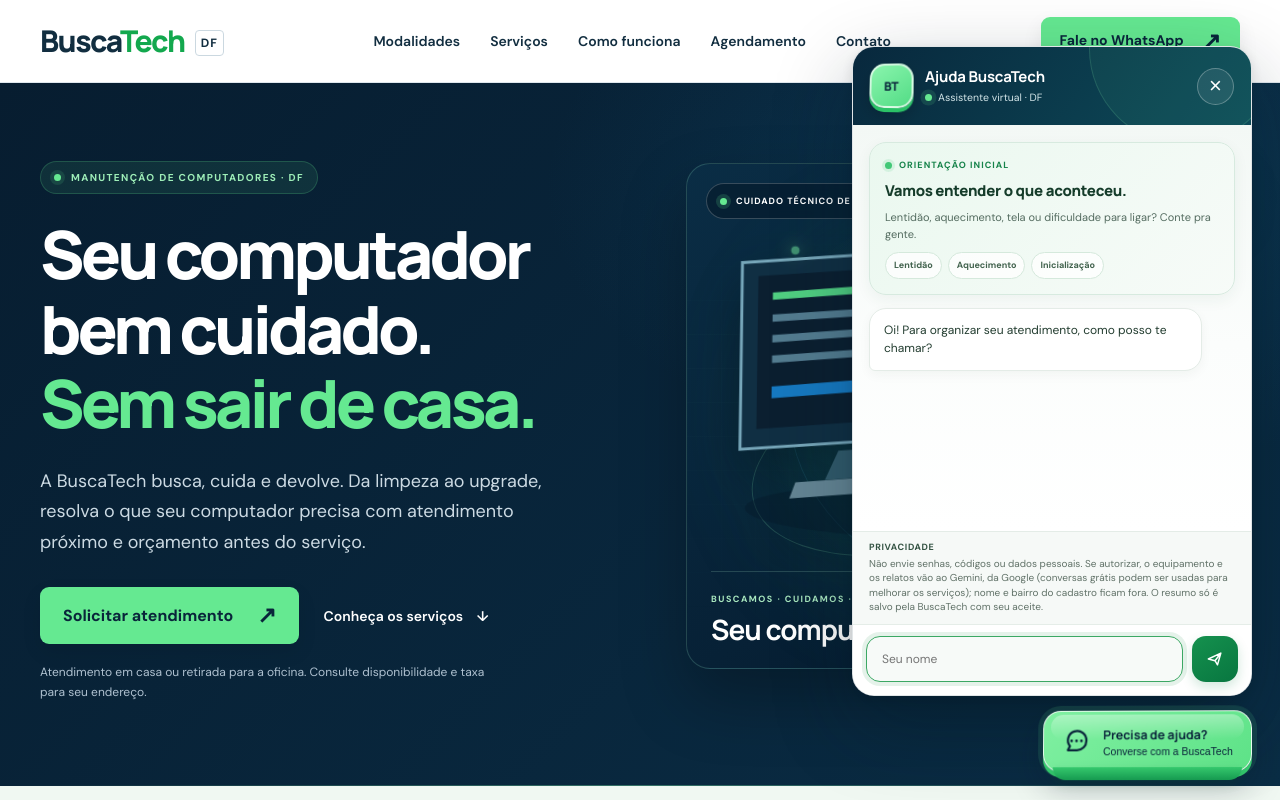
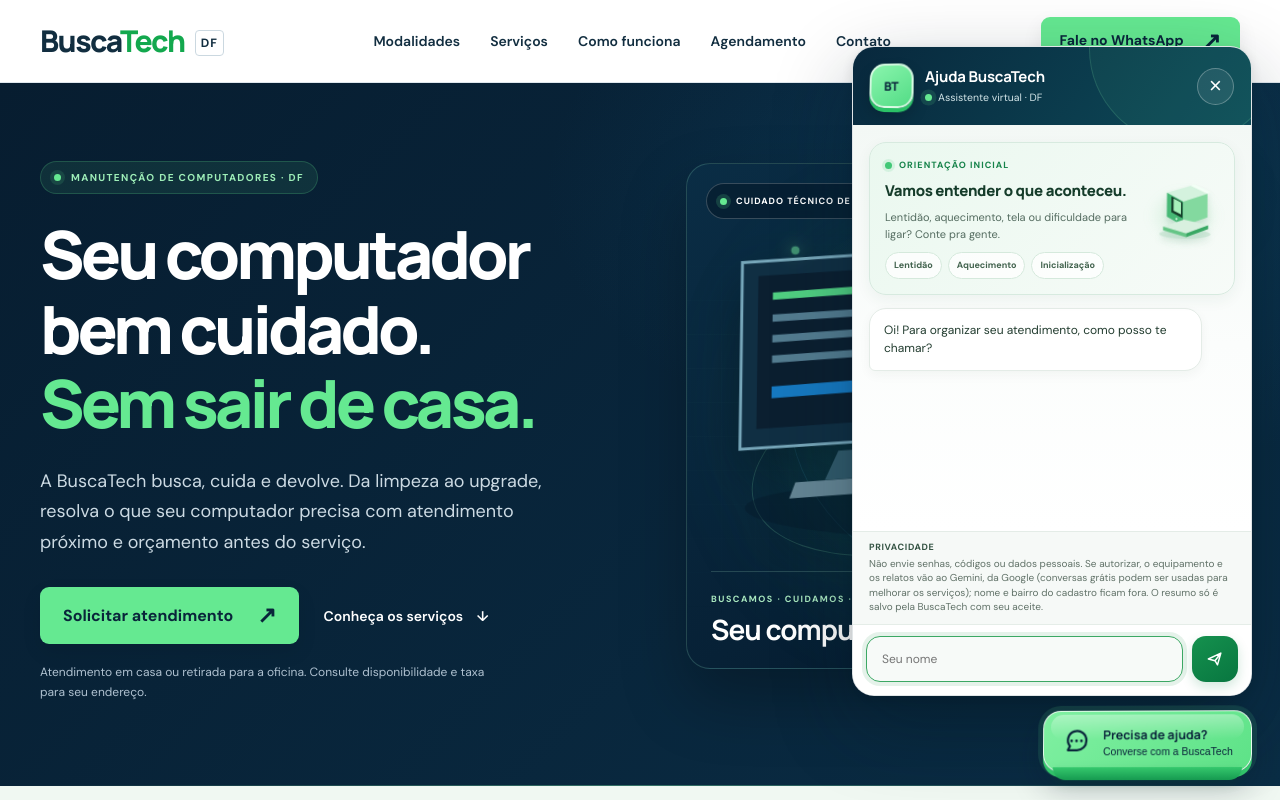
Before and after one commit to VictorRMRibeiro/SiteBuscaTech, a plain HTML site: page index.html in a window 1280 px wide. Both pictures are taken after a click on the button "Abrir conversa de ajuda da BuscaTech". Shown: the top 800 px of the page. Drawn offline with Linux system fonts and the light colour scheme.

Commit message:
Adiciona ilustração 3D ao chat

```diff
--- a/index.html
+++ b/index.html
@@ -7,7 +7,7 @@
   <meta name="theme-color" content="#071d30">
   <meta property="og:type" content="website"><meta property="og:locale" content="pt_BR"><meta property="og:title" content="BuscaTech — Atendimento em casa ou com retirada no DF"><meta property="og:description" content="Manutenção de computadores em residência ou na oficina, com retirada e devolução agendadas no DF.">
   <link rel="preconnect" href="https://fonts.googleapis.com"><link rel="preconnect" href="https://fonts.gstatic.com" crossorigin><link rel="preconnect" href="https://images.unsplash.com" crossorigin>
-  <link rel="icon" href="favicon.svg" type="image/svg+xml"><link rel="stylesheet" href="styles.css?v=20261118-chatbot-3d">
+  <link rel="icon" href="favicon.svg" type="image/svg+xml"><link rel="stylesheet" href="styles.css?v=20261118-chatbot-3d-card">
 </head>
 <body>
 <a class="skip" href="#principal">Ir para o conteúdo</a>
@@ -474,6 +474,10 @@
     const label = document.createElement('span');
     label.className = 'help-chat-welcome-label';
     label.textContent = 'ORIENTAÇÃO INICIAL';
+    const visual = document.createElement('span');
+    visual.className = 'help-chat-3d-visual';
+    visual.setAttribute('aria-hidden', 'true');
+    visual.innerHTML = '<svg viewBox="0 0 100 84" focusable="false"><ellipse cx="51" cy="73" rx="34" ry="6" fill="#b9ddc7" opacity=".55"/><path d="M27 18 59 9l22 11-32 10z" fill="#d4f2de"/><path d="m49 30 32-10v31L49 62z" fill="#83d99f"/><path d="m27 18 22 12v32L27 50z" fill="#46b875"/><path d="m33 23 15 8v21l-15-8z" fill="#163e2b"/><path d="m36 26 10 5v16l-10-5z" fill="#a6f1ba"/><path d="m22 63 28-9 32 7-29 11z" fill="#d8f0df"/><path d="m22 63 31 9v5l-31-9z" fill="#65c586"/><path d="m53 72 29-11v5l-29 11z" fill="#39a864"/><path d="m59 9 4-2 22 11-4 2z" fill="#f3fff6" opacity=".9"/><circle cx="40" cy="53" r="1.5" fill="#d1f7dc"/></svg>';
     const heading = document.createElement('strong');
     heading.textContent = 'Vamos entender o que aconteceu.';
     const description = document.createElement('p');
@@ -485,7 +489,7 @@
       chip.textContent = topic;
       topics.append(chip);
     });
-    card.append(label, heading, description, topics);
+    card.append(label, visual, heading, description, topics);
     log.append(card);
   }
 
--- a/styles.css
+++ b/styles.css
@@ -327,3 +327,12 @@ footer{border-top:1px solid #e8eeeb}
 }
 @media(hover:none) and (pointer:coarse){.help-chat-launcher:hover,.help-chat-choices button:hover{transform:none}}
 @media(prefers-reduced-motion:reduce){.help-chat-avatar,.help-chat-launcher,.help-chat-choices button,.help-chat-launcher:hover,.help-chat-choices button:hover{transform:none;transition:none}}
+
+/* Mini computador em perspectiva no cartão inicial do chat. */
+.help-chat-welcome{position:relative;min-height:142px;padding-right:96px;overflow:hidden}
+.help-chat-3d-visual{position:absolute;z-index:0;top:36px;right:12px;display:grid;width:76px;height:68px;place-items:center;perspective:380px;pointer-events:none}
+.help-chat-3d-visual::before{position:absolute;inset:8px 1px 2px;border-radius:50%;background:radial-gradient(ellipse,rgba(80,190,117,.22),rgba(80,190,117,0) 70%);content:"";filter:blur(4px)}
+.help-chat-3d-visual svg{position:relative;width:100%;height:100%;overflow:visible;filter:drop-shadow(0 5px 3px rgba(25,106,59,.13));transform:rotateY(-13deg) rotateX(4deg);transform-style:preserve-3d;animation:help-chat-computer-float 4s ease-in-out infinite}
+@keyframes help-chat-computer-float{0%,100%{transform:translateY(1px) rotateY(-13deg) rotateX(4deg)}50%{transform:translateY(-4px) rotateY(-8deg) rotateX(2deg)}}
+@media(max-width:480px){.help-chat-welcome{min-height:136px;padding-right:86px}.help-chat-3d-visual{top:35px;right:7px;width:68px;height:61px}}
+@media(prefers-reduced-motion:reduce){.help-chat-3d-visual svg{animation:none;transform:rotateY(-10deg) rotateX(3deg)}}
```
